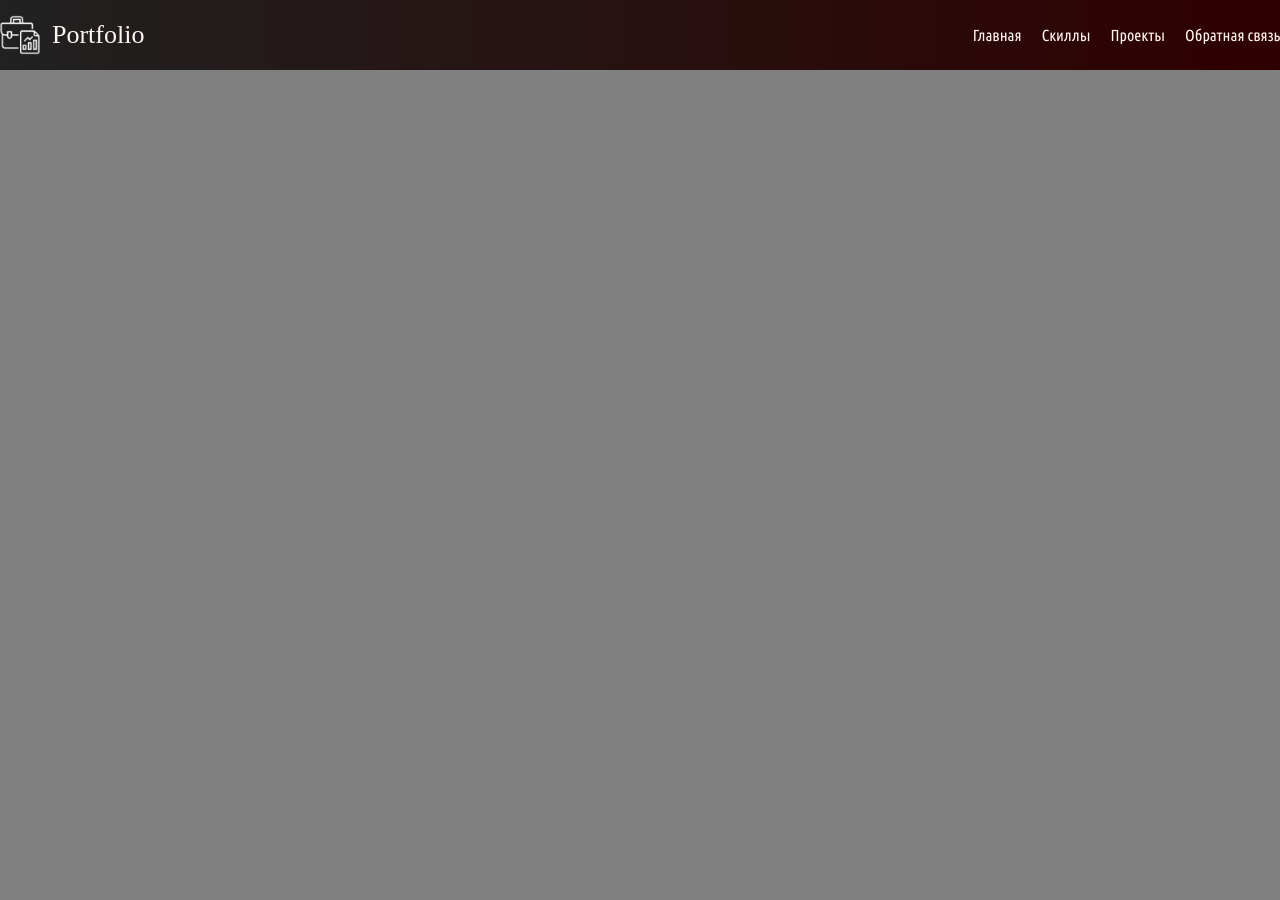
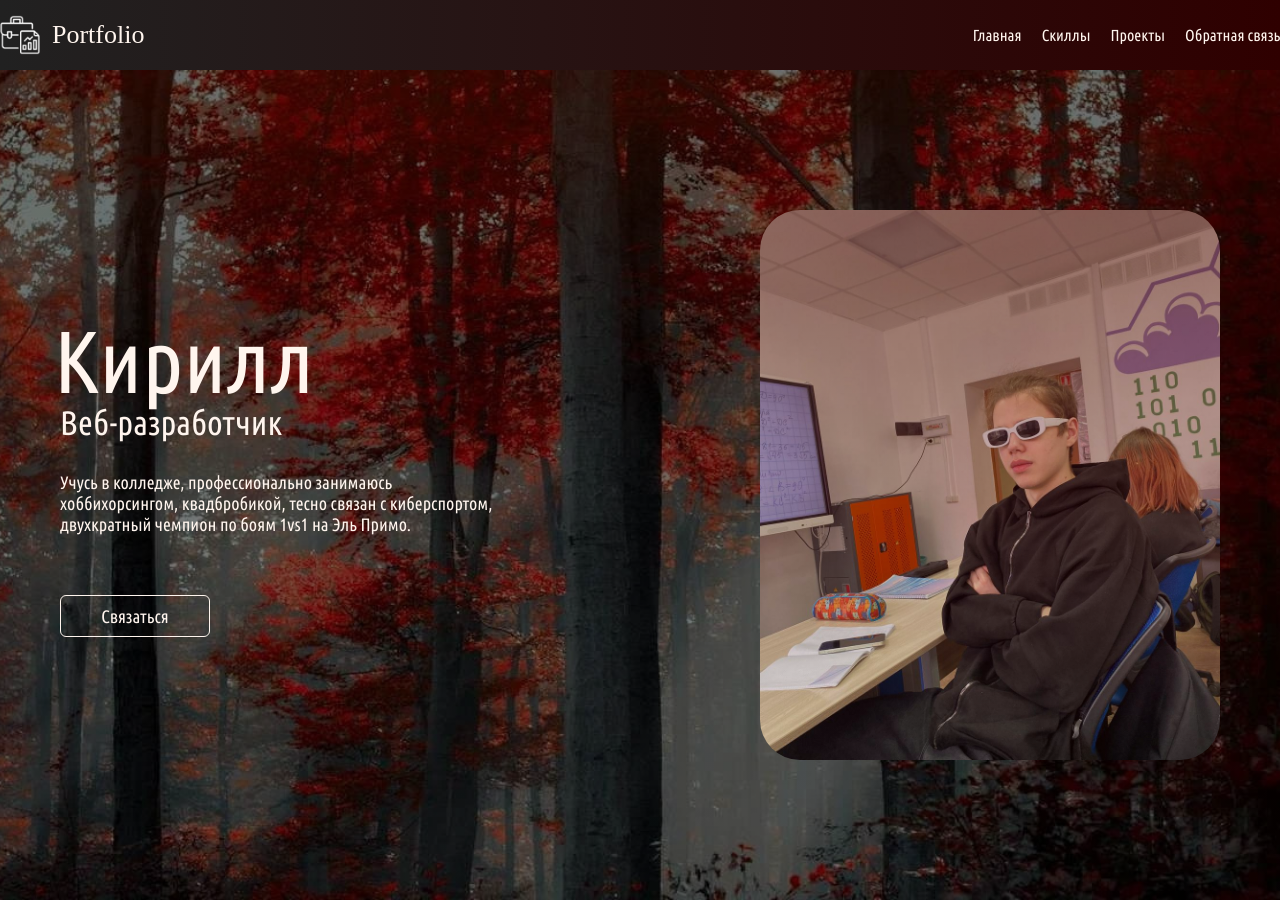
Before and after one commit to qk44/practica2, a plain HTML site: page index.html in a window 1280 px wide. Shown: the top 900 px of the page. Before the commit the page ends 800 px from the top, so only its background shows below. Drawn offline with Linux system fonts and the light colour scheme; a web font is replaced by a local one.

Commit message:
Создал блок 'Главная'

```diff
--- a/assets/styles/style.css
+++ b/assets/styles/style.css
@@ -105,3 +105,53 @@ header .section-head .container2 .links {
     display: flex;
     gap: 20px;
 }
+
+
+main .section-main {
+    background-image: linear-gradient(rgba(0, 0, 0, 0.56), rgba(0, 0, 0, 0.5)), url("../img/orig-_1_.jpg");
+    background-repeat: no-repeat;
+    background-size: cover;
+    background-position: center;
+
+}
+
+
+main .section-main .container {
+    display: flex;
+    padding: 140px 0;
+    justify-content: space-between;
+}
+
+main .section-main .container .left {
+    width: 440px;
+    display: flex;
+    flex-direction: column;
+    gap: 30px;
+    padding: 100px 0;
+
+}
+
+main .section-main .container .left .m-h .t-40 {
+    margin-top: -8px;
+}
+
+main .section-main .container .left button {
+    border: 1px solid #FFF5EE;
+    width: 150px;
+    height: 42px;
+    background: rgba(0, 0, 0, 0);
+    border-radius: 6px;
+    margin-top: 30px;
+
+}
+
+main .section-main .container .right {
+    width: 460px;
+    height: 550px;
+    background-image: linear-gradient(rgba(75, 0, 0, 0.473), rgba(77, 1, 1, 0.137)), url("../img/943ead56-e164-462c-9ae2-0c80b8ace288.jpg");
+    border-radius: 40px;
+    background-size: cover;
+    background-repeat: no-repeat;
+    opacity: 0.99;
+    background-position: center;
+}
--- a/index.html
+++ b/index.html
@@ -27,3 +27,28 @@
             </div>
         </div>
     </header>
+
+    <main>
+
+        <div class="section section-main" id="main">
+            <div class="container">
+                <div class="left">
+                    <div class="m-h">
+                        <p class="t-96">Кирилл</p>
+                        <p class="t-40">Веб-разработчик</p>
+                    </div>
+                    <p class="t-20">Учусь в колледже, профессионально занимаюсь хоббихорсингом,
+                        квадбробикой, тесно связан с киберспортом, двухкратный
+                        чемпион по боям 1vs1 на Эль Примо. </p>
+                    <button>
+                        <a class="t-20" href="#feedback">Связаться</a>
+                    </button>
+                </div>
+                <div class="right"></div>
+
+            </div>
+
+        </div>
+    </main>
+</body>
+</html>
```
